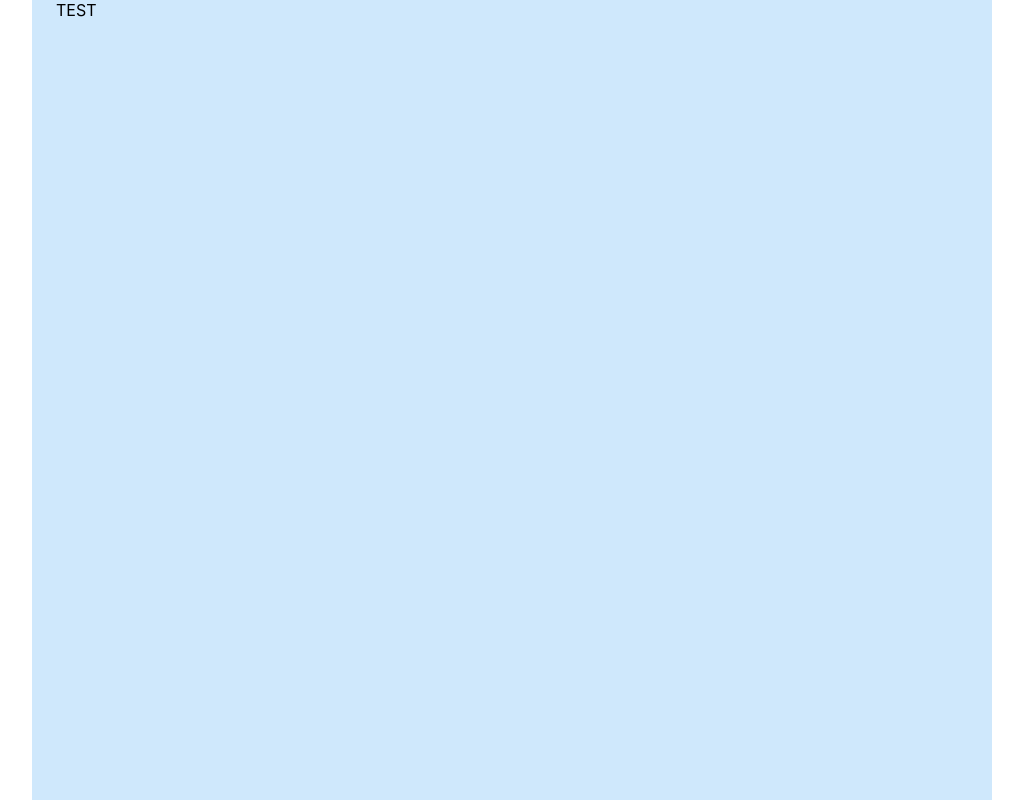
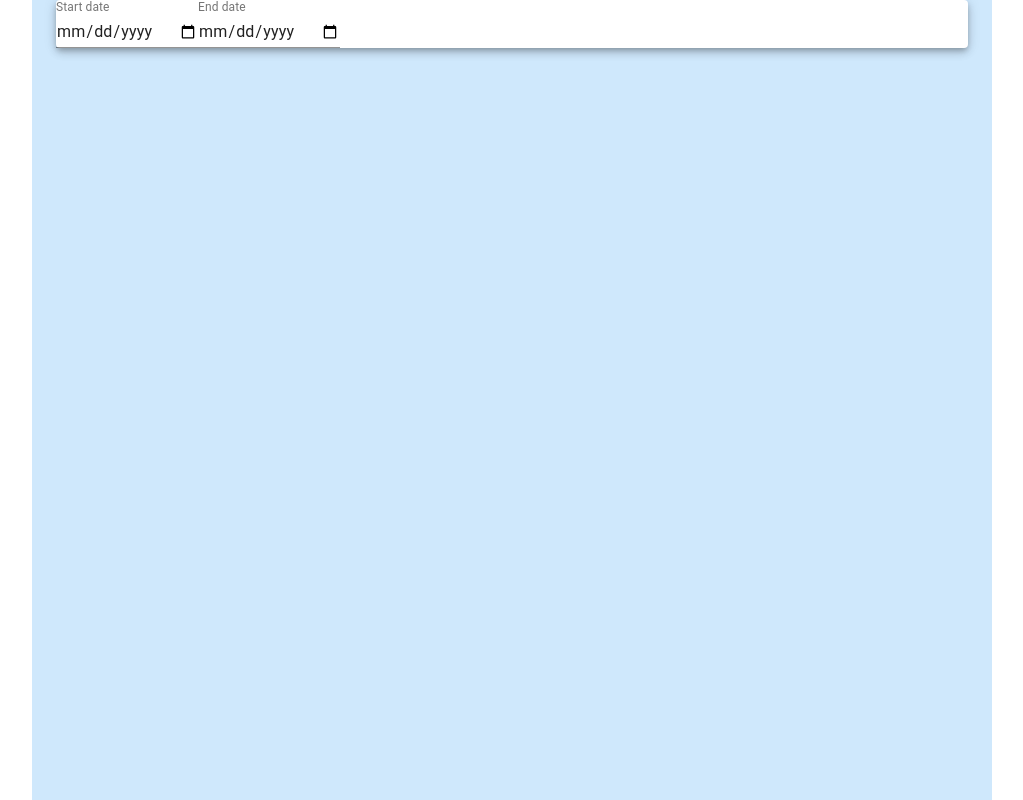
Before and after one commit to KaterinaLupacheva/worktime-logger, a React (Create React App) app: page / in a window 1280 px wide. Shown: the whole page, without its empty margins (128-1151 px from the left). Built offline with nearby package versions, Linux system fonts and the light colour scheme.

Commit message:
DatePickers added

```diff
--- a/src/App.js
+++ b/src/App.js
@@ -1,5 +1,5 @@
 import "./App.css";
-import { Container } from "@material-ui/core";
+import { Container, Paper, TextField } from "@material-ui/core";
 
 function App() {
   return (
@@ -7,7 +7,26 @@ function App() {
       maxWidth="md"
       style={{ backgroundColor: "#cfe8fc", height: "100vh" }}
     >
-      TEST
+      <Paper elevation={5}>
+        <form noValidate>
+          <TextField
+            id="date"
+            label="Start date"
+            type="date"
+            InputLabelProps={{
+              shrink: true,
+            }}
+          />
+          <TextField
+            id="date"
+            label="End date"
+            type="date"
+            InputLabelProps={{
+              shrink: true,
+            }}
+          />
+        </form>
+      </Paper>
     </Container>
   );
 }
```
Also changed, not shown: 1 other file (tests, documents, lock files or other folders).
